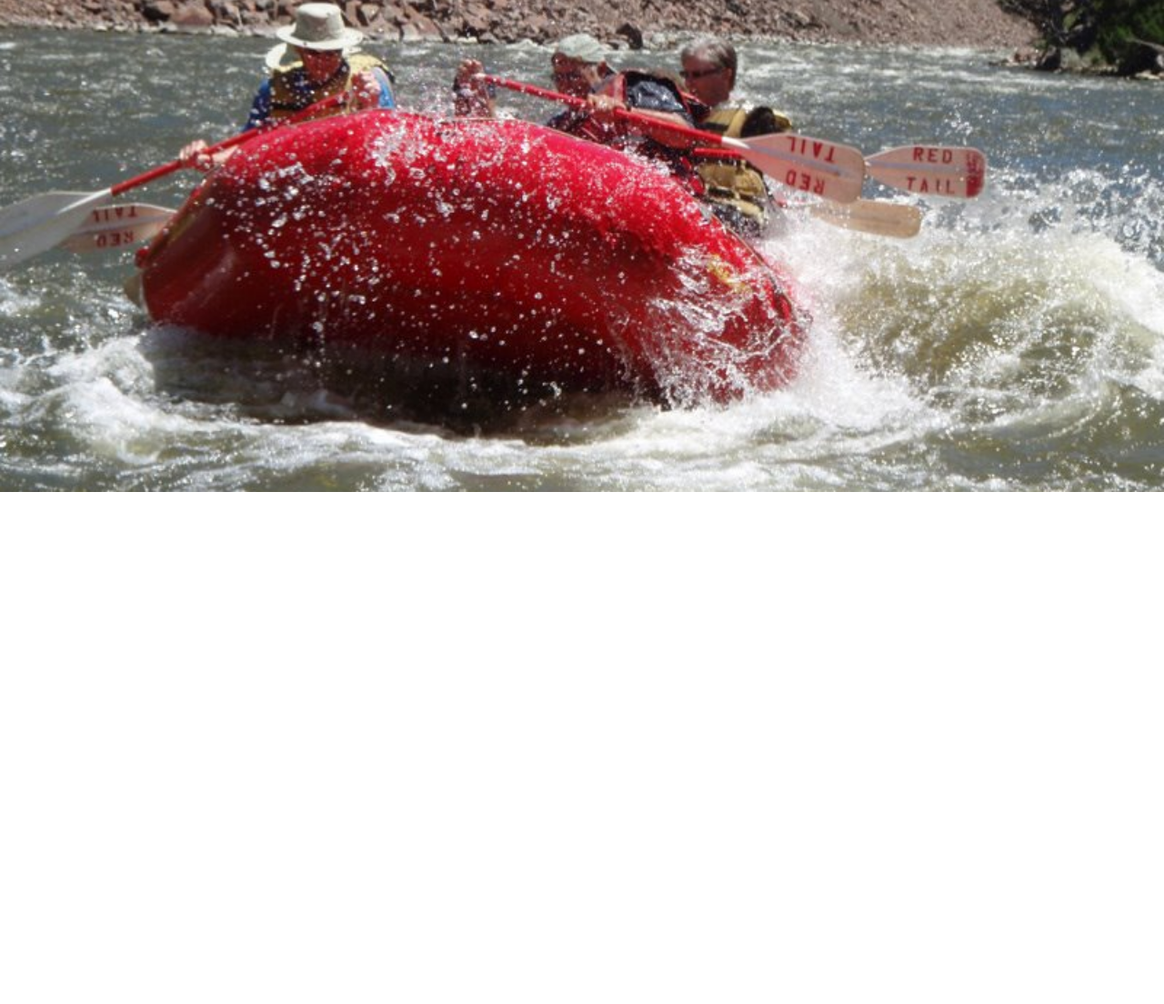
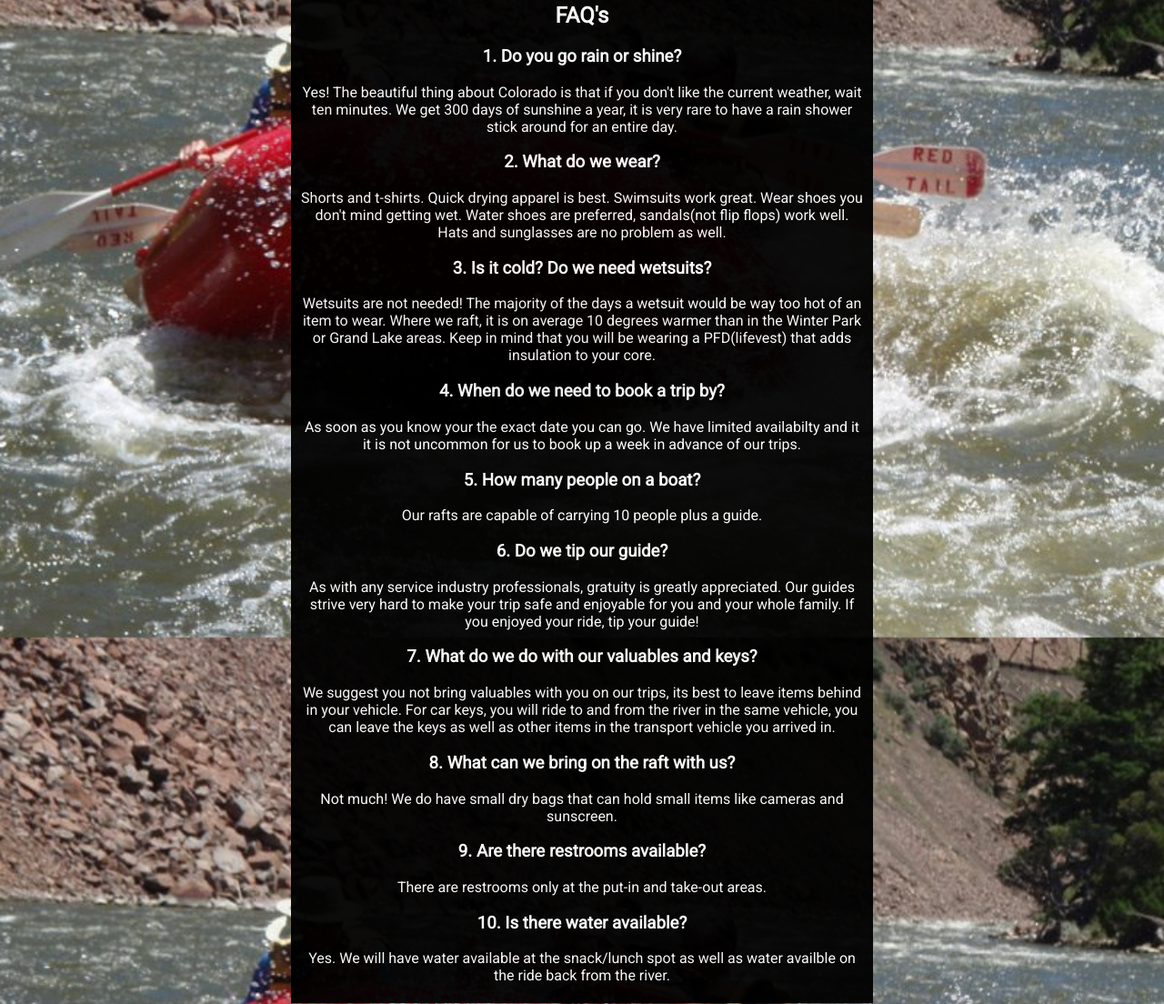
Before and after one commit to jonmoran/redtailRafting, a plain HTML site: page faq.html in a window 1280 px wide. Shown: the part 259-1363 px from the top of the page at 91% size. Before the commit the page ends 800 px from the top, so only its background shows below. Drawn offline with Linux system fonts and the light colour scheme.

Commit message:
Faq added

```diff
--- a/faq.html
+++ b/faq.html
@@ -26,5 +26,28 @@
   				</div>
   		</ul>
 	</div>
+	<div class="text-block">
+		<h2>FAQ's</h2>
+		<h3>1. Do you go rain or shine?</h3>
+		<p>Yes! The beautiful thing about Colorado is that if you don't like the current weather, wait ten minutes. We get 300 days of sunshine a year, it is very rare to have a rain shower stick around for an entire day.</p>
+		<h3>2. What do we wear?</h3>
+		<p>Shorts and t-shirts. Quick drying apparel is best. Swimsuits work great. Wear shoes you don't mind getting wet. Water shoes are preferred, sandals(not flip flops) work well. Hats and sunglasses are no problem as well.</p>
+		<h3>3. Is it cold? Do we need wetsuits?</h3>
+		<p>Wetsuits are not needed! The majority of the days a wetsuit would be way too hot of an item to wear. Where we raft, it is on average 10 degrees warmer than in the Winter Park or Grand Lake areas. Keep in mind that you will be wearing a PFD(lifevest) that adds insulation to your core.</p>
+		<h3>4. When do we need to book a trip by?</h3>
+		<p>As soon as you know your the exact date you can go. We have limited availabilty and it it is not uncommon for us to book up a week in advance of our trips.</p>
+		<h3>5. How many people on a boat?</h3>
+		<p>Our rafts are capable of carrying 10 people plus a guide.</p>
+		<h3>6. Do we tip our guide?</h3>
+		<p>As with any service industry professionals, gratuity is greatly appreciated. Our guides strive very hard to make your trip safe and enjoyable for you and your whole family. If you enjoyed your ride, tip your guide!</p>
+		<h3>7. What do we do with our valuables and keys?</h3>
+		<p>We suggest you not bring valuables with you on our trips, its best to leave items behind in your vehicle. For car keys, you will ride to and from the river in the same vehicle, you can leave the keys as well as other items in the transport vehicle you arrived in.</p>
+		<h3>8. What can we bring on the raft with us?</h3>
+		<p>Not much! We do have small dry bags that can hold small items like cameras and sunscreen.</p>
+		<h3>9. Are there restrooms available?</h3>
+		<p>There are restrooms only at the put-in and take-out areas.</p>
+		<h3>10. Is there water available?</h3>
+		<p>Yes. We will have water available at the snack/lunch spot as well as water availble on the ride back from the river.</p>
+	</div>
 </body>
 </html>
```
